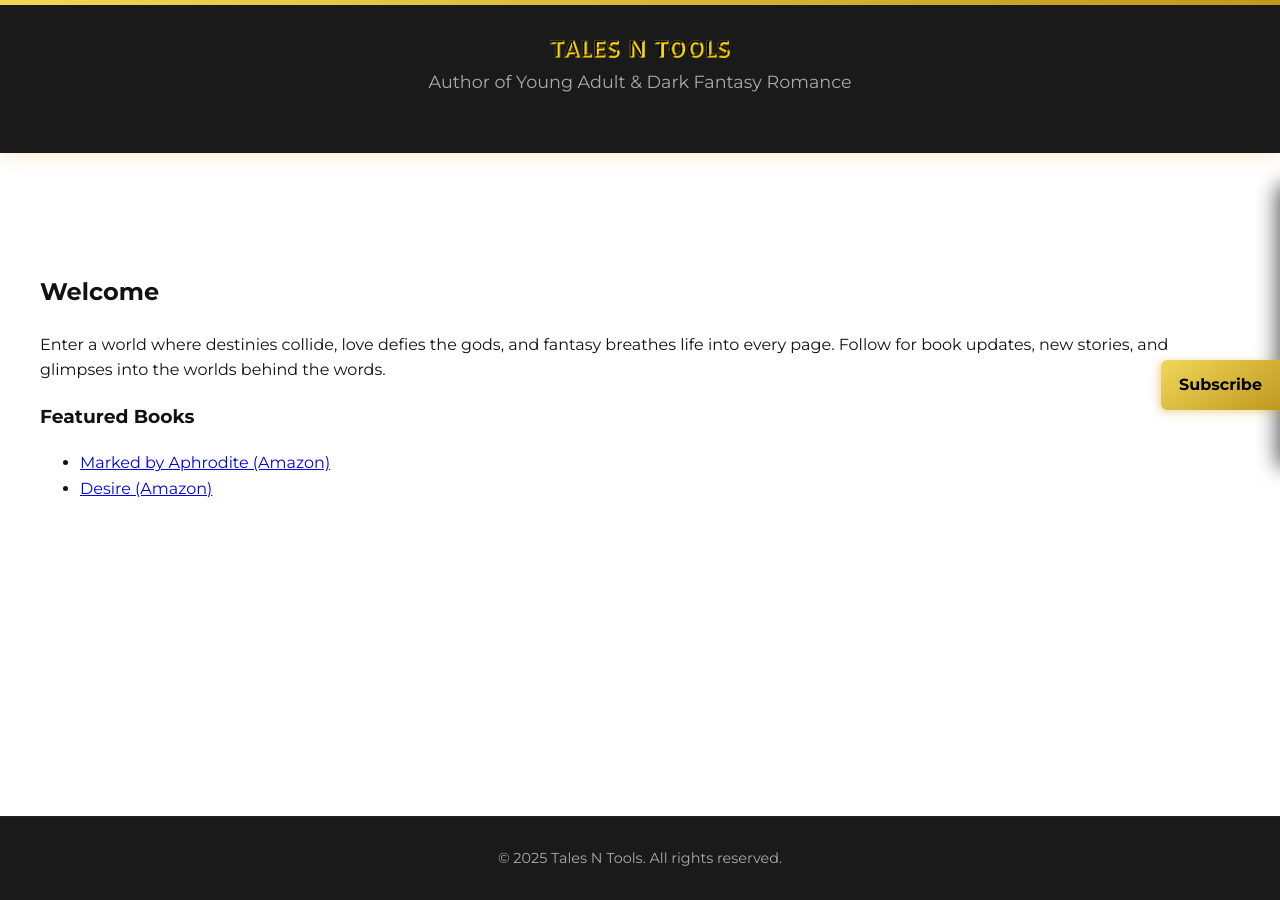
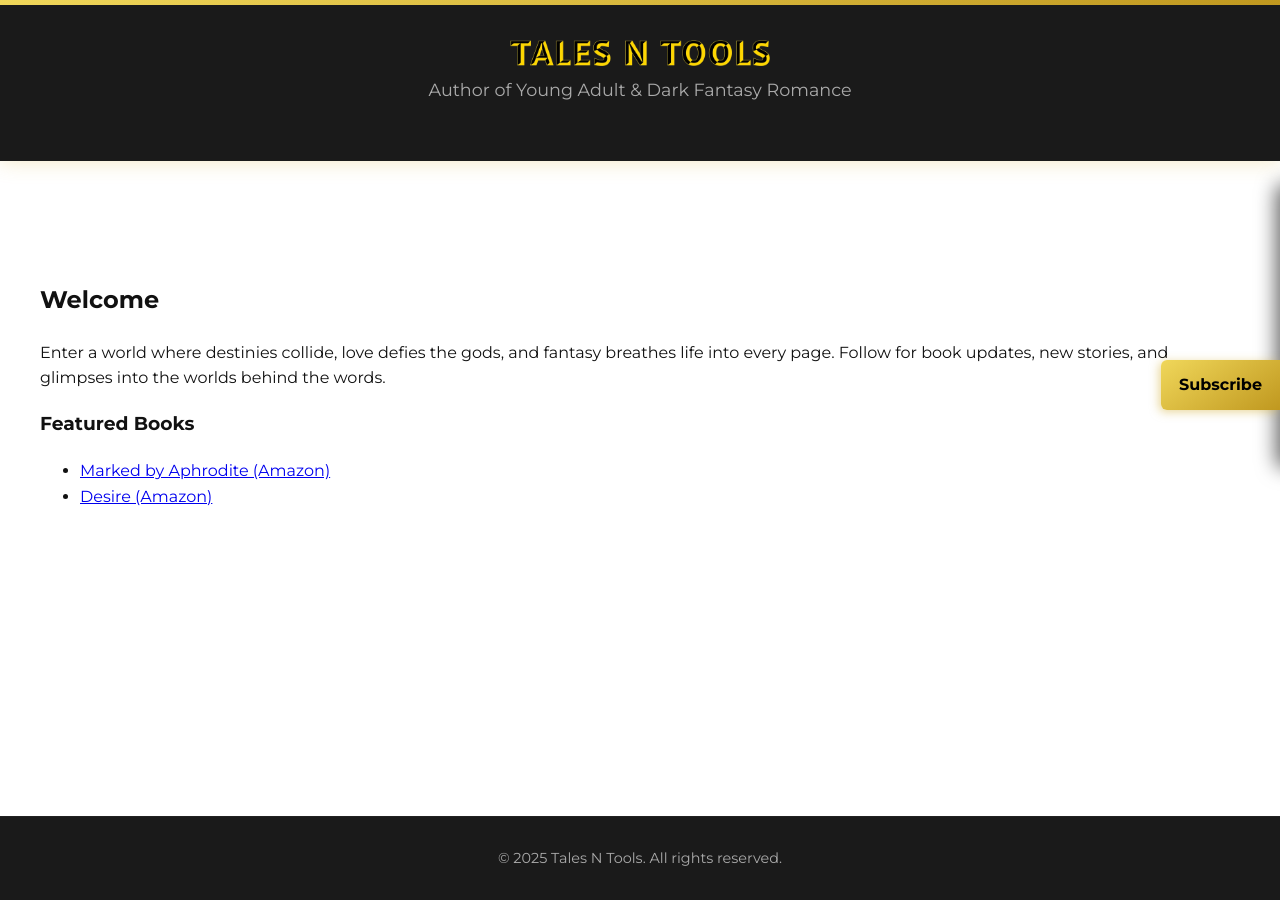
Before and after one commit to TalesNTools/TalesNTools, a Jekyll site: the page built from index.md, in a window 1280 px wide. Built offline with Jekyll 4.4.1, drawn with Linux system fonts in a browser that asks for light colours.

Commit message:
Update style.css

```diff
--- a/assets/css/style.css
+++ b/assets/css/style.css
@@ -42,18 +42,7 @@
   border-radius: 0;
 }
 
-@media (max-width: 768px) {
-  main {
-    padding: 40px 16px;
-    max-width: 100%;
-  }
-
-  .site-logo {
-    max-width: 220px;
-  }
-}
-
-/* Header with image logo */
+/* Header with responsive logo image */
 .site-header {
   text-align: center;
   padding: 40px 20px;
@@ -74,12 +63,28 @@
 
 .site-logo {
   width: 100%;
-  max-width: 180px;
+  max-width: 260px;
   height: auto;
   display: block;
   margin: 0 auto 10px auto;
 }
 
+@media (max-width: 768px) {
+  main {
+    padding: 40px 16px;
+    max-width: 100%;
+  }
+
+  .site-logo {
+    max-width: 160px;
+  }
+}
+
+@media (min-width: 1400px) {
+  .site-logo {
+    max-width: 300px;
+  }
+}
 
 .site-header p {
   margin-top: 10px;
```
